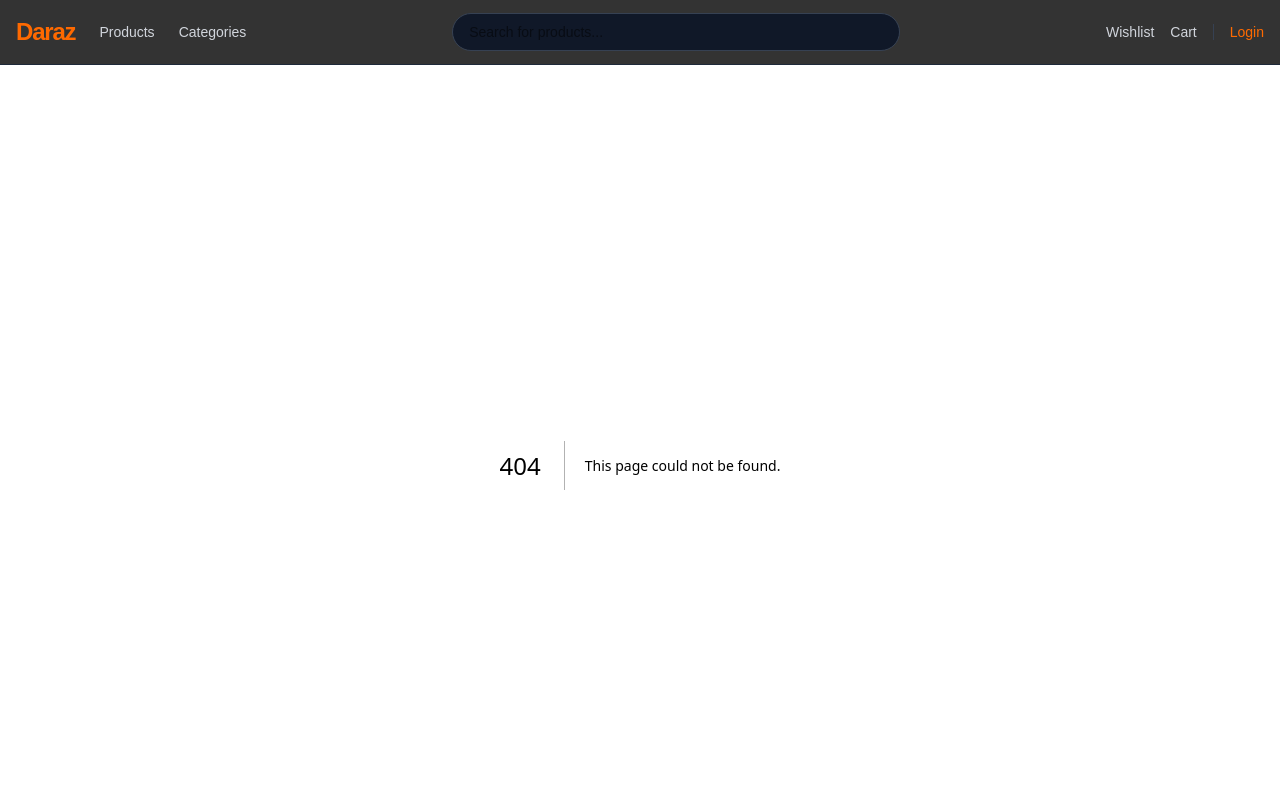
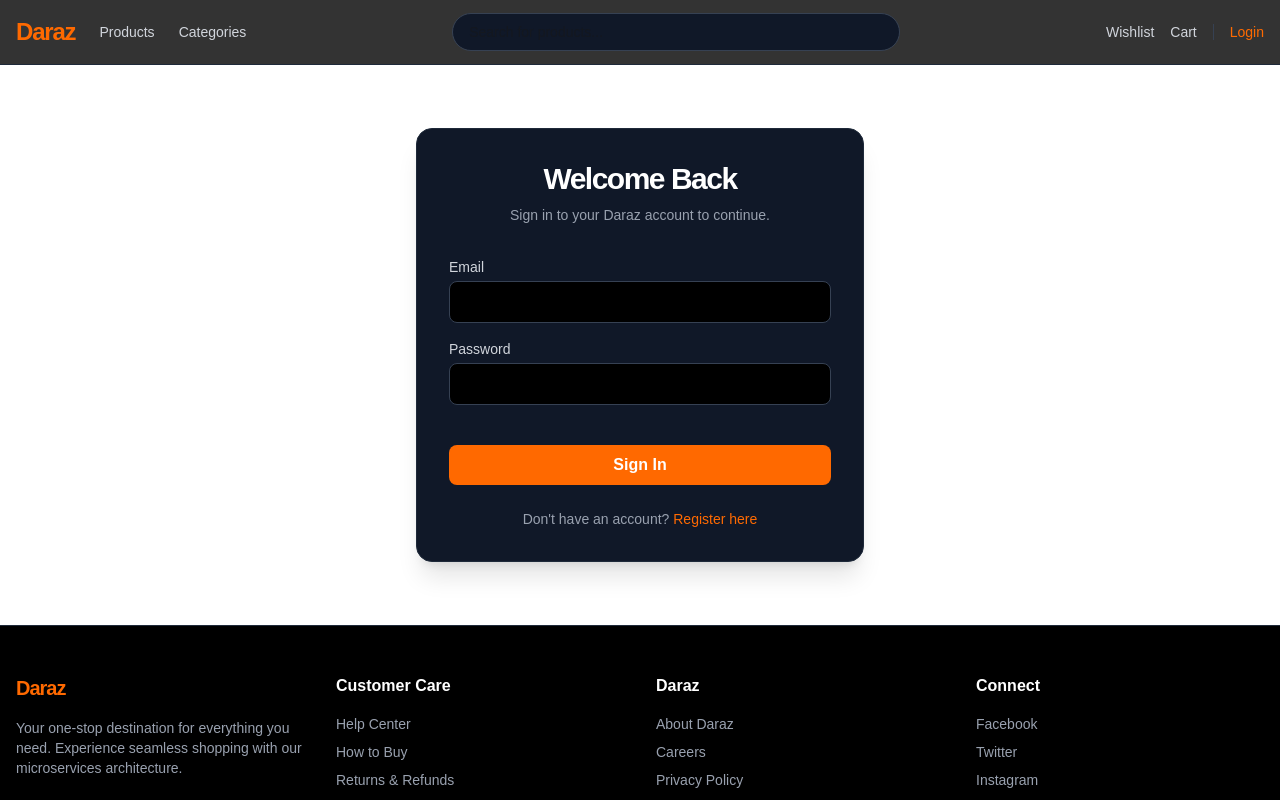
Before and after one commit to yashenFdo/Daraz_frontend, a Next.js app: page /login in a window 1280 px wide. Before the commit this address had no page. Shown: the top 800 px of the page. Built offline with nearby package versions, Linux system fonts and the light colour scheme.

Commit message:
Implement Auth context, Login and Register pages

```diff
--- a/src/app/layout.tsx
+++ b/src/app/layout.tsx
@@ -2,6 +2,7 @@
 import { Geist, Geist_Mono } from "next/font/google";
 import Header from "@/components/layout/Header";
 import Footer from "@/components/layout/Footer";
+import { AuthProvider } from "@/context/AuthContext";
 import "./globals.css";
 
 const geistSans = Geist({
@@ -27,11 +28,13 @@
   return (
     <html lang="en" className={`${geistSans.variable} ${geistMono.variable} antialiased`}>
       <body className="min-h-screen flex flex-col bg-black text-gray-100">
-        <Header />
-        <main className="flex-1">
-          {children}
-        </main>
-        <Footer />
+        <AuthProvider>
+          <Header />
+          <main className="flex-1">
+            {children}
+          </main>
+          <Footer />
+        </AuthProvider>
       </body>
     </html>
   );
--- /dev/null
+++ b/src/app/login/page.tsx
@@ -0,0 +1,100 @@
+"use client";
+
+import { useState } from "react";
+import { useAuth } from "@/context/AuthContext";
+import Link from "next/link";
+
+export default function LoginPage() {
+  const [email, setEmail] = useState("");
+  const [password, setPassword] = useState("");
+  const [error, setError] = useState("");
+  const [loading, setLoading] = useState(false);
+  const { login } = useAuth();
+
+  const handleLogin = async (e: React.FormEvent) => {
+    e.preventDefault();
+    setLoading(true);
+    setError("");
+
+    try {
+      const response = await fetch("http://localhost:8080/api/v1/auth/login", {
+        method: "POST",
+        headers: { "Content-Type": "application/json" },
+        body: JSON.stringify({ email, password }),
+      });
+
+      if (!response.ok) {
+        throw new Error("Invalid credentials");
+      }
+
+      const data = await response.json();
+      if (data.token) {
+        login(data.token);
+      } else {
+        throw new Error("Token not received");
+      }
+    } catch (err: any) {
+      setError(err.message || "Failed to login");
+    } finally {
+      setLoading(false);
+    }
+  };
+
+  return (
+    <div className="flex flex-col items-center justify-center min-h-[70vh] px-4">
+      <div className="w-full max-w-md bg-gray-900 border border-gray-800 p-8 rounded-2xl shadow-xl">
+        <h1 className="text-3xl font-bold tracking-tighter text-white mb-2 text-center">
+          Welcome Back
+        </h1>
+        <p className="text-gray-400 text-sm text-center mb-8">
+          Sign in to your Daraz account to continue.
+        </p>
+
+        {error && (
+          <div className="bg-red-500/10 border border-red-500/50 text-red-500 text-sm p-3 rounded-lg mb-6">
+            {error}
+          </div>
+        )}
+
+        <form onSubmit={handleLogin} className="space-y-4">
+          <div>
+            <label className="block text-sm font-medium text-gray-300 mb-1">Email</label>
+            <input
+              type="email"
+              required
+              className="w-full bg-black border border-gray-700 rounded-lg px-4 py-2 text-white focus:outline-none focus:border-orange-500 transition-colors"
+              value={email}
+              onChange={(e) => setEmail(e.target.value)}
+            />
+          </div>
+
+          <div>
+            <label className="block text-sm font-medium text-gray-300 mb-1">Password</label>
+            <input
+              type="password"
+              required
+              className="w-full bg-black border border-gray-700 rounded-lg px-4 py-2 text-white focus:outline-none focus:border-orange-500 transition-colors"
+              value={password}
+              onChange={(e) => setPassword(e.target.value)}
+            />
+          </div>
+
+          <button
+            type="submit"
+            disabled={loading}
+            className="w-full bg-orange-500 hover:bg-orange-600 text-white font-bold py-2 px-4 rounded-lg transition-colors mt-6 disabled:opacity-50"
+          >
+            {loading ? "Signing in..." : "Sign In"}
+          </button>
+        </form>
+
+        <p className="text-gray-400 text-sm text-center mt-6">
+          Don't have an account?{" "}
+          <Link href="/register" className="text-orange-500 hover:underline">
+            Register here
+          </Link>
+        </p>
+      </div>
+    </div>
+  );
+}
--- /dev/null
+++ b/src/app/register/page.tsx
@@ -0,0 +1,121 @@
+"use client";
+
+import { useState } from "react";
+import { useRouter } from "next/navigation";
+import Link from "next/link";
+
+export default function RegisterPage() {
+  const [firstName, setFirstName] = useState("");
+  const [lastName, setLastName] = useState("");
+  const [email, setEmail] = useState("");
+  const [password, setPassword] = useState("");
+  const [error, setError] = useState("");
+  const [loading, setLoading] = useState(false);
+  const router = useRouter();
+
+  const handleRegister = async (e: React.FormEvent) => {
+    e.preventDefault();
+    setLoading(true);
+    setError("");
+
+    try {
+      const response = await fetch("http://localhost:8080/api/v1/auth/register", {
+        method: "POST",
+        headers: { "Content-Type": "application/json" },
+        body: JSON.stringify({ firstName, lastName, email, password }),
+      });
+
+      if (!response.ok) {
+        throw new Error("Registration failed");
+      }
+
+      // Automatically redirect to login page upon success
+      router.push("/login");
+    } catch (err: any) {
+      setError(err.message || "Failed to register");
+    } finally {
+      setLoading(false);
+    }
+  };
+
+  return (
+    <div className="flex flex-col items-center justify-center min-h-[80vh] px-4">
+      <div className="w-full max-w-md bg-gray-900 border border-gray-800 p-8 rounded-2xl shadow-xl">
+        <h1 className="text-3xl font-bold tracking-tighter text-white mb-2 text-center">
+          Create Account
+        </h1>
+        <p className="text-gray-400 text-sm text-center mb-8">
+          Join Daraz to experience modern shopping.
+        </p>
+
+        {error && (
+          <div className="bg-red-500/10 border border-red-500/50 text-red-500 text-sm p-3 rounded-lg mb-6">
+            {error}
+          </div>
+        )}
+
+        <form onSubmit={handleRegister} className="space-y-4">
+          <div className="grid grid-cols-2 gap-4">
+            <div>
+              <label className="block text-sm font-medium text-gray-300 mb-1">First Name</label>
+              <input
+                type="text"
+                required
+                className="w-full bg-black border border-gray-700 rounded-lg px-4 py-2 text-white focus:outline-none focus:border-orange-500 transition-colors"
+                value={firstName}
+                onChange={(e) => setFirstName(e.target.value)}
+              />
+            </div>
+            <div>
+              <label className="block text-sm font-medium text-gray-300 mb-1">Last Name</label>
+              <input
+                type="text"
+                required
+                className="w-full bg-black border border-gray-700 rounded-lg px-4 py-2 text-white focus:outline-none focus:border-orange-500 transition-colors"
+                value={lastName}
+                onChange={(e) => setLastName(e.target.value)}
+              />
+            </div>
+          </div>
+
+          <div>
+            <label className="block text-sm font-medium text-gray-300 mb-1">Email</label>
+            <input
+              type="email"
+              required
+              className="w-full bg-black border border-gray-700 rounded-lg px-4 py-2 text-white focus:outline-none focus:border-orange-500 transition-colors"
+              value={email}
+              onChange={(e) => setEmail(e.target.value)}
+            />
+          </div>
+
+          <div>
+            <label className="block text-sm font-medium text-gray-300 mb-1">Password</label>
+            <input
+              type="password"
+              required
+              className="w-full bg-black border border-gray-700 rounded-lg px-4 py-2 text-white focus:outline-none focus:border-orange-500 transition-colors"
+              value={password}
+              onChange={(e) => setPassword(e.target.value)}
+            />
+          </div>
+
+          <button
+            type="submit"
+            disabled={loading}
+            className="w-full bg-orange-500 hover:bg-orange-600 text-white font-bold py-2 px-4 rounded-lg transition-colors mt-6 disabled:opacity-50"
+          >
+            {loading ? "Creating account..." : "Sign Up"}
+          </button>
+        </form>
+
+        <p className="text-gray-400 text-sm text-center mt-6">
+          Already have an account?{" "}
+          <Link href="/login" className="text-orange-500 hover:underline">
+            Sign in here
+          </Link>
+        </p>
+      </div>
+    </div>
+  );
+}
--- /dev/null
+++ b/src/context/AuthContext.tsx
@@ -0,0 +1,51 @@
+"use client";
+
+import { createContext, useContext, useState, useEffect, ReactNode } from 'react';
+import { useRouter } from 'next/navigation';
+
+interface AuthContextType {
+  token: string | null;
+  login: (token: string) => void;
+  logout: () => void;
+  isAuthenticated: boolean;
+}
+
+const AuthContext = createContext<AuthContextType | undefined>(undefined);
+
+export function AuthProvider({ children }: { children: ReactNode }) {
+  const [token, setToken] = useState<string | null>(null);
+  const router = useRouter();
+
+  useEffect(() => {
+    const storedToken = localStorage.getItem('jwt_token');
+    if (storedToken) {
+      setToken(storedToken);
+    }
+  }, []);
+
+  const login = (newToken: string) => {
+    localStorage.setItem('jwt_token', newToken);
+    setToken(newToken);
+    router.push('/');
+  };
+
+  const logout = () => {
+    localStorage.removeItem('jwt_token');
+    setToken(null);
+    router.push('/login');
+  };
+
+  return (
+    <AuthContext.Provider value={{ token, login, logout, isAuthenticated: !!token }}>
+      {children}
+    </AuthContext.Provider>
+  );
+}
+
+export const useAuth = () => {
+  const context = useContext(AuthContext);
+  if (context === undefined) {
+    throw new Error('useAuth must be used within an AuthProvider');
+  }
+  return context;
+};
```
